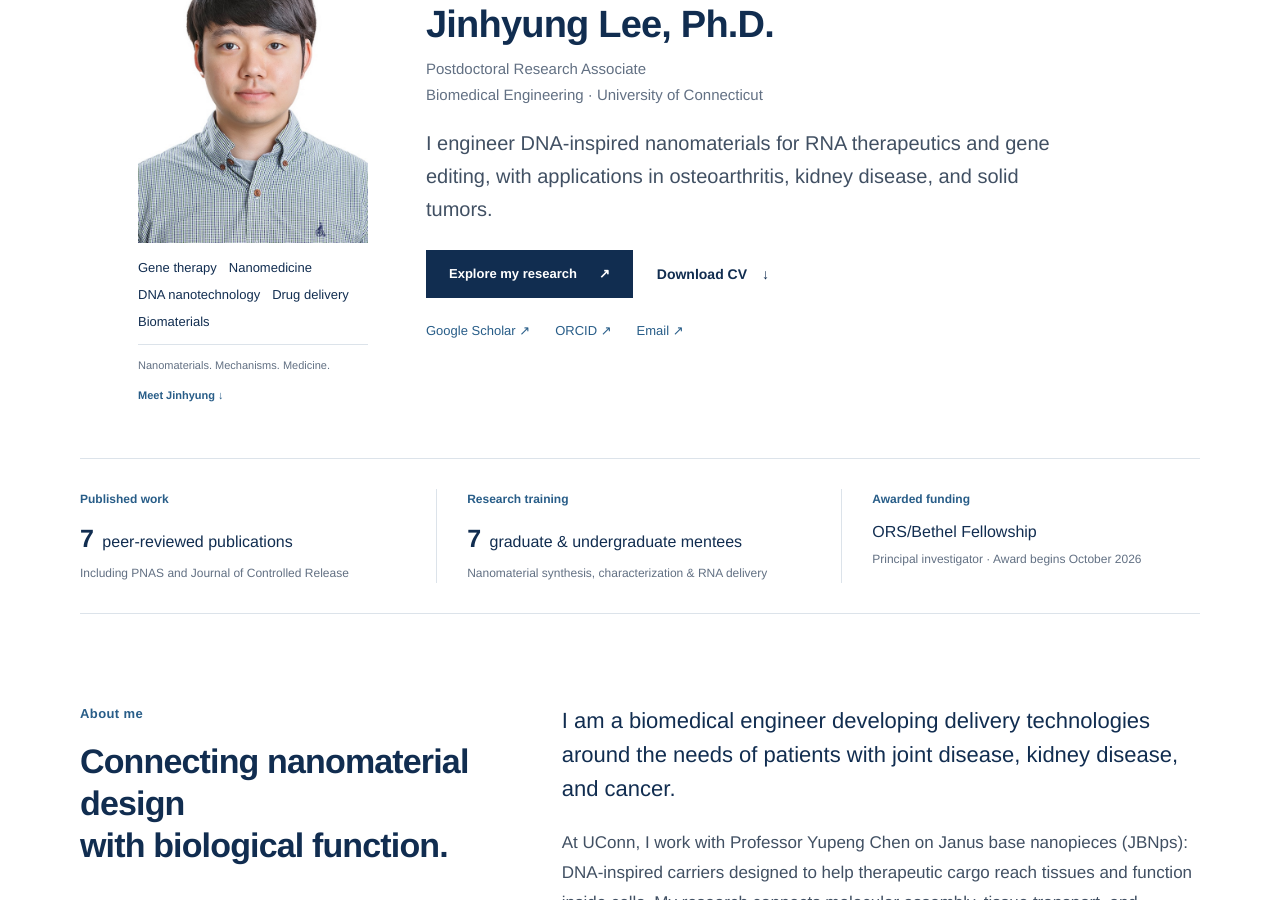
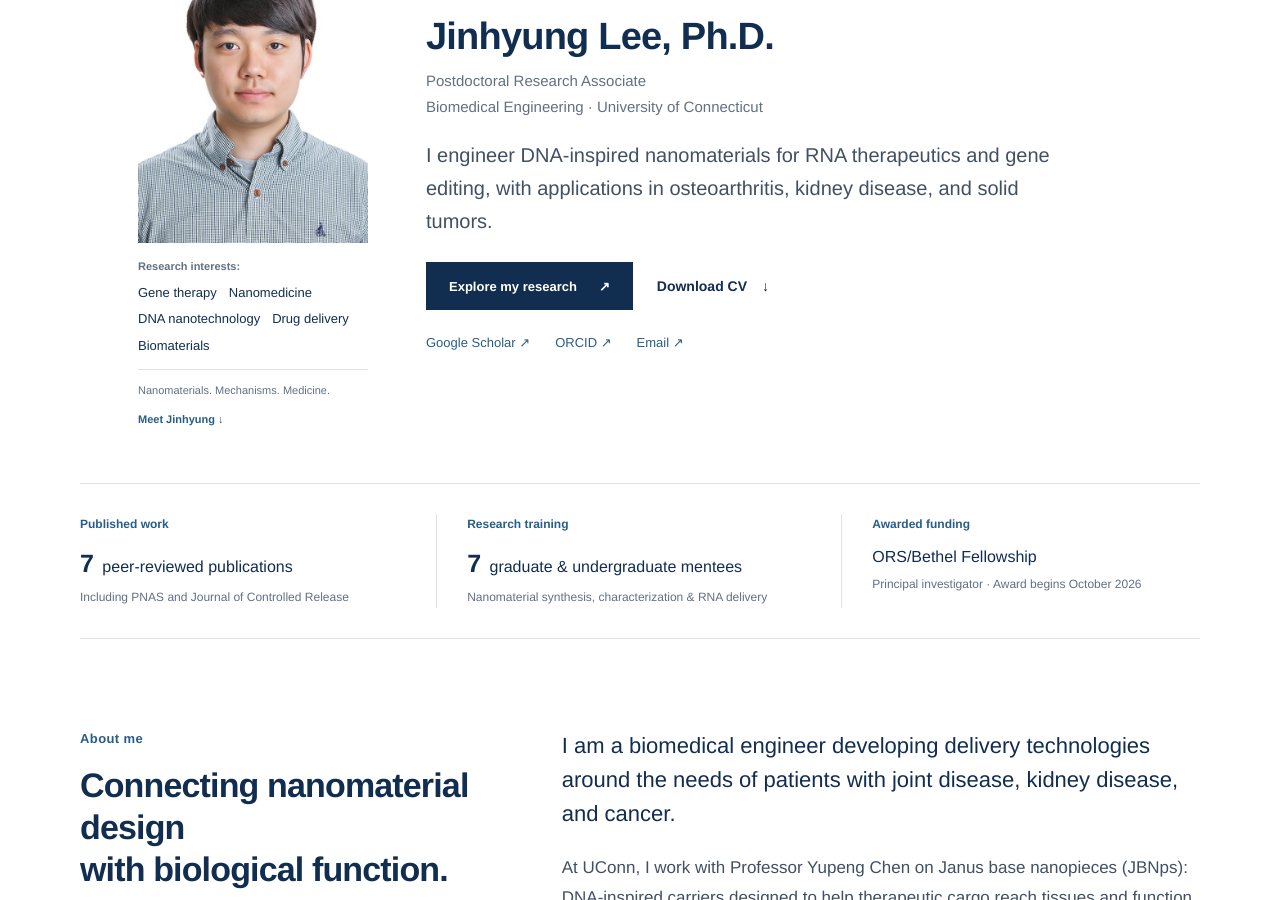
Before and after one commit to biojhleena-glitch/biojhleena-glitch.github.io, a Jekyll site: the page built from _pages/about.html, in a window 1280 px wide and 900 px high, scrolled down 630 px. Built offline with Jekyll 4.4.1, drawn with Linux system fonts in a browser that asks for light colours.

Commit message:
Label the portrait keywords as research interests

```diff
--- a/_pages/about.html
+++ b/_pages/about.html
@@ -14,7 +14,8 @@ home: true
     <figure class="candidate-portrait">
       <div class="portrait-mat"><img src="{{ '/images/jinhyung-lee.jpg' | relative_url }}" width="2247" height="3000" alt="Jinhyung Lee, biomedical engineer and RNA delivery researcher" fetchpriority="high"></div>
       <figcaption>
-        <ul class="portrait-keywords" aria-label="Research keywords">
+        <strong id="portrait-interests-label">Research interests:</strong>
+        <ul class="portrait-keywords" aria-labelledby="portrait-interests-label">
           <li>Gene therapy</li>
           <li>Nanomedicine</li>
           <li>DNA nanotechnology</li>
```
